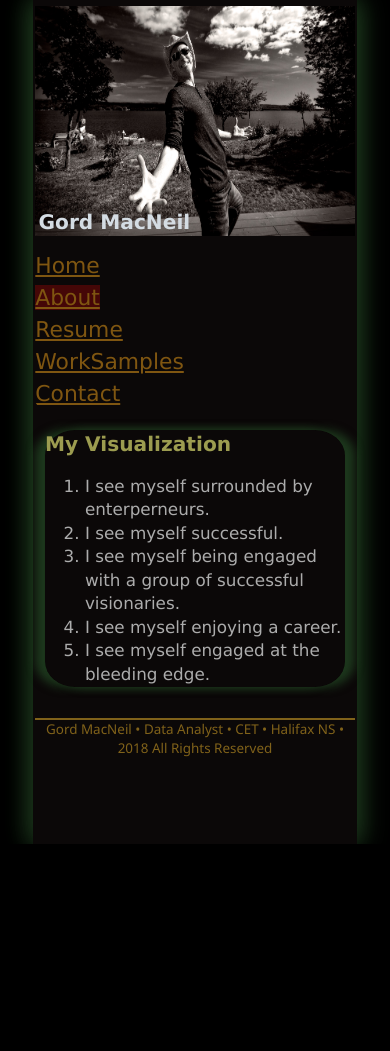
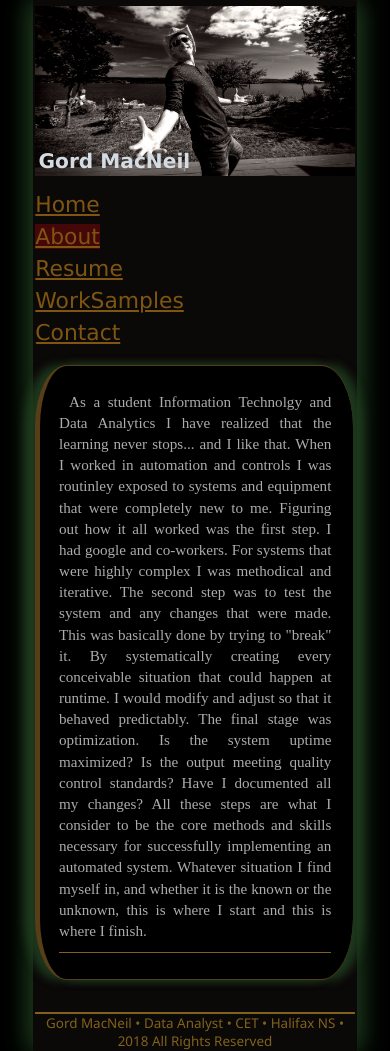
Before and after one commit to gordcode/gordcode.github.io, a plain HTML site: page About.html in a window 390 px wide. Before the commit the page ends 844 px from the top, so only its background shows below. Drawn offline with Linux system fonts and the light colour scheme.

Commit message:
Add files via upload

```diff
--- a/About.html
+++ b/About.html
@@ -34,16 +34,18 @@
 
 
 		<blockquote class="blockQuoteAbout">
-			<h2>My Visualization</h2>
-			<ol>
-
-				<li>I see myself surrounded by enterperneurs.</li>
-				<li>I see myself successful.</li>
-				<li>I see myself being engaged with a group of successful visionaries.</li>
-				<li>I see myself enjoying a career.</li>
-				<li>I see myself engaged at the bleeding edge.</li>
-
-				</ol>
+			<!-- <h2>My Visualization</h2> -->
+			<p></p>
+				<p>As a student Information Technolgy and Data Analytics I have realized that the learning never
+					stops... and I like that. When I worked in automation and controls I was routinley exposed to
+				 systems and equipment that were completely new to me. Figuring out how it all worked was the first step. I had google and co-workers. For systems
+				that were highly complex I was methodical and iterative. The second step was to test the system and any changes that were made. This was
+				basically done by trying to "break" it. By systematically creating every conceivable situation that could happen at runtime. I would modify and
+				adjust so that it behaved predictably. The final stage was optimization.
+		Is the system uptime maximized? Is the output meeting quality control standards? Have I documented all my changes? All these steps are what I
+		consider to be the core methods and skills necessary for successfully implementing an automated system. Whatever situation I find myself in, and whether it
+	is the known or the unknown, this is where I start and this is where I finish.</p>
+	<p></p>
 			</blockquote>
 
 
@@ -51,6 +53,7 @@
 
   <footer>
       	Gord MacNeil &#8226; Data Analyst &#8226; CET &#8226;  Halifax NS &#8226; 2018 All Rights Reserved
-</body>
+</footer>
+	</body>
 
 </html>
--- a/gord_base.css
+++ b/gord_base.css
@@ -18,12 +18,12 @@ article, aside, details, dl, figcaption, figure, footer, ser, hgroup, main, nav,
 	 Column Sections
 	 =============================================
 */
-/* #link {
+#link {
 width:500px;
 height:40px;
 border:dashed #666 2px;
 margin-top:0px;
-} */
+}
 #link
 {
     width:500px;
@@ -32,14 +32,7 @@ margin-top:0px;
     margin-top:0px;
 }
 
-/* #link:hover {
-        animation: color 1s ease-in-out 0 1 normal both;
-}
 
-@keyframes color {
-    0% { background: white; }
-    100% { background: #F6F6F6; }
-} */
 
 section {
   clear: left;
@@ -404,7 +397,7 @@ blockquote h1{
 	padding-left: 5%;
 }
 
-/* blockquote.blockQuoteAbout {
+blockquote.blockQuoteAbout {
   background: black;
   border-left: 5px solid rgba(176,124,48,0.5);
   quotes: "\201C""\201D""\201C""\2019";
@@ -414,7 +407,7 @@ blockquote h1{
 	float: left;
 	padding: 5%;
 	padding-right: 6%;
-} */
+}
 
 blockquote#blockQuoteHome {
   background: black;
@@ -467,8 +460,3 @@ footer {
 	padding-bottom: 0px;
 	padding-top: 0px;
 }
-
-
-
-
-}
--- a/gord_layout2.css
+++ b/gord_layout2.css
@@ -24,7 +24,7 @@ Mobile Styles
 		float: none;
 		width: 100%;
 		margin: 2% 0% -10% 0%;
-		height: 230px;
+		height: 100%;
 
 	 }
 	nav {
@@ -109,14 +109,33 @@ Mobile Styles
 		margin: 3% 0% 0% 0%;
 	 }
 	 blockquote.blockQuoteAbout {
-		font-size: 1.0em;
-		width: 94.0%;
-		font-family: "Lucida Grande", "Lucida Sans Unicode", "Lucida Sans", "DejaVu Sans", Verdana, sans-serif;
-		margin: -50% 0% 10% 3%;
+		font-size: 0.9em;
+		width: 87.0%;
+		text-indent: 10px;
+		/* font-family: "Lucida Grande", "Lucida Sans Unicode", "Lucida Sans", "DejaVu Sans", Verdana, sans-serif; */
+		margin: 5% 0% 10% 0%;
 		box-shadow: rgba(31, 61, 31, 0.9) 10px 0px 10px,  rgba(31, 61, 31, 0.9) -10px 0px 10px;
 		border-radius: 10%;
-		text-align: left;
+		/* text-align: center; */
+		quotes: "\201C""\201D""\201C""\2019";
+		border-top: 1px solid  rgba(176,124,48,0.5);
+		border-bottom: 1px solid  rgba(176,124,48,0.5);
+		border-left: 5px solid rgba(176,124,48,0.5);
 	}
+
+	blockquote#blockQuoteHome {
+		background: black;
+		border-left: 10px solid rgba(176,124,48,0.5);
+		border-top: 1px solid  rgba(176,124,48,0.5);
+			border-bottom: 1px solid  rgba(176,124,48,0.5);
+		border-radius: 20%;
+		width: 87.0%;
+		margin: 5% 0% 10% 0%;
+		float: left;
+		padding: 3%;
+		font-size: 0.9em;
+	}
+
 	body h1 {
 		margin: 1%;
 		font-family: "Lucida Grande", "Lucida Sans Unicode", "Lucida Sans", "DejaVu Sans", Verdana, sans-serif;
@@ -281,7 +300,9 @@ nav ul li a:hover, nav ul li a:active {
 
 blockquote#blockQuoteHome {
   background: black;
-  border-left: 10px solid rgba(176,124,48,0.5);
+	border-left: 10px solid rgba(176,124,48,0.5);
+	border-top: 1px solid  rgba(176,124,48,0.5);
+		border-bottom: 1px solid  rgba(176,124,48,0.5);
   /* quotes: "\201C""\201D""\201C""\2019"; */
   border-radius: 20%;
 	width: 40%;
@@ -297,14 +318,14 @@ blockquote p:last-of-type {
 	font-size: 1em;
 }
 
-blockquote.blockQuoteAbout {
+/* blockquote.blockQuoteAbout {
 	font-size: 0.87em;
 	width: 100%;
 	font-family: "Lucida Grande", "Lucida Sans Unicode", "Lucida Sans", "DejaVu Sans", Verdana, sans-serif;
 	margin: 0 0 25% 0;
 	box-shadow: rgba(31, 61, 31, 0.9) 20px 0px 25px,  rgba(31, 61, 31, 0.9) -20px 0px 25px;
 	border-radius: 10%;
-}
+} */
 
 blockquote.blockQuoteAbout {
   background: black;
@@ -440,10 +461,10 @@ body {
  	 =============================================
  */
  blockquote.blockQuoteAbout {
- 	font-size: 0.87em;
+ 	font-size: 0.9em;
  	width: 94%;
  	font-family: "Lucida Grande", "Lucida Sans Unicode", "Lucida Sans", "DejaVu Sans", Verdana, sans-serif;
- 	margin: 0 0 5 0;
+ 	margin:0 0 5 0;
  	box-shadow: rgba(31, 61, 31, 0.9) 20px 0px 25px,  rgba(31, 61, 31, 0.9) -20px 0px 25px;
 	 border-radius: 10%;
 	 text-align: left;
```
